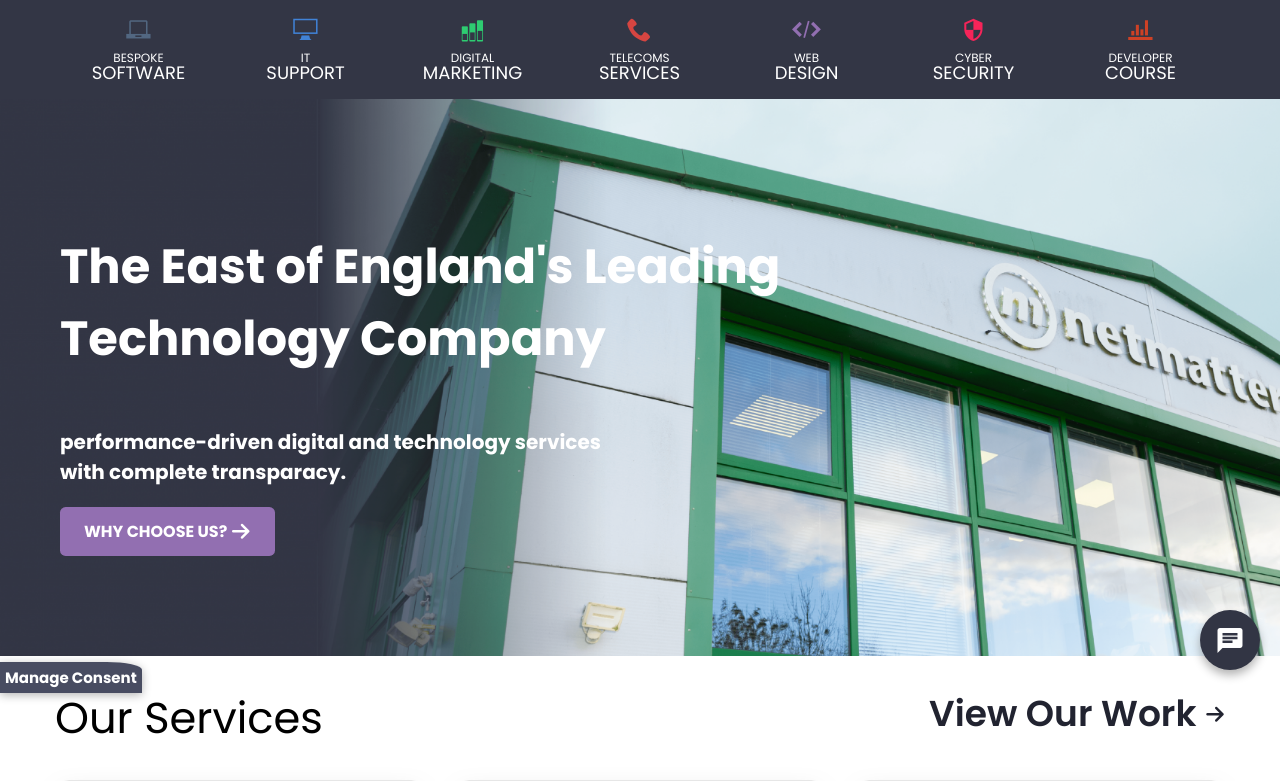
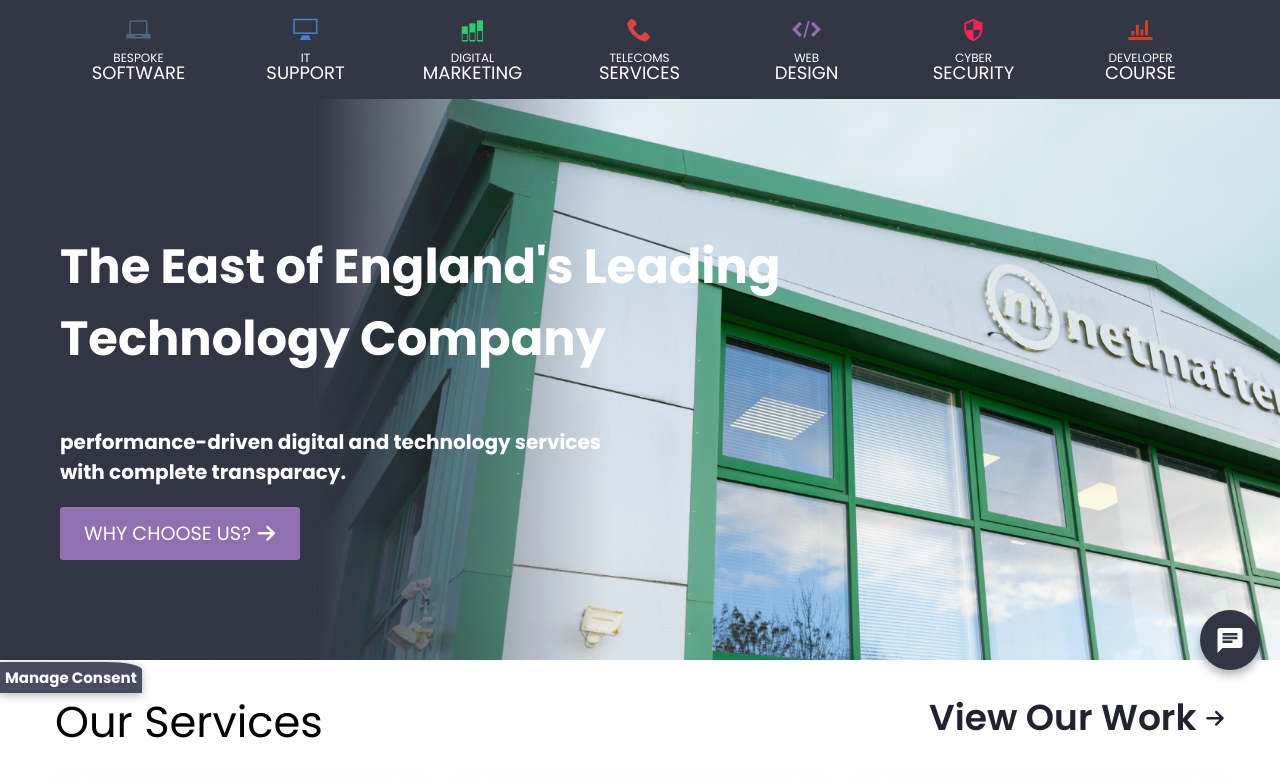
Before and after one commit to roff-dev/NetMatters-HTML-and-CSS-Assessment, a PHP site: page / in a window 1280 px wide. Shown: the part 110-891 px from the top of the page. Run offline with PHP 8.4, Linux system fonts and the light colour scheme; some web fonts are replaced.

Commit message:
banner button

```diff
--- a/css/styles.css
+++ b/css/styles.css
@@ -642,12 +642,15 @@ footer .footer-row .footer-menu ul a:hover {
 
 .btn-hero {
   background-color: #926FB1;
+  border-radius: 3px;
 }
 .btn-hero a {
   display: inline-block;
   align-items: center;
   color: white;
   text-decoration: none;
+  font-weight: 400;
+  font-size: 1.2em;
 }
 .btn-hero a .icon-arrow {
   width: 1.4em;
--- a/scss/partials/modules/_buttons.scss
+++ b/scss/partials/modules/_buttons.scss
@@ -2,12 +2,15 @@
 .btn-hero {
     @extend %btn;
     background-color: #926FB1;
+    border-radius: 3px;
     a {
         display: inline-block;
         align-items: center;
         color: white;
         text-decoration: none;
 
+        font-weight: 400;
+        font-size: 1.2em;
         .icon-arrow {
             width: 1.4em;
             height: 1.4em;
--- a/scss/partials/modules/_hero.scss
+++ b/scss/partials/modules/_hero.scss
@@ -29,6 +29,7 @@
         vertical-align: middle;
         position: relative;
         top: -2px;
+
     }
     //multiline text
     .break {
```
Also changed, not shown: 1 other file.
